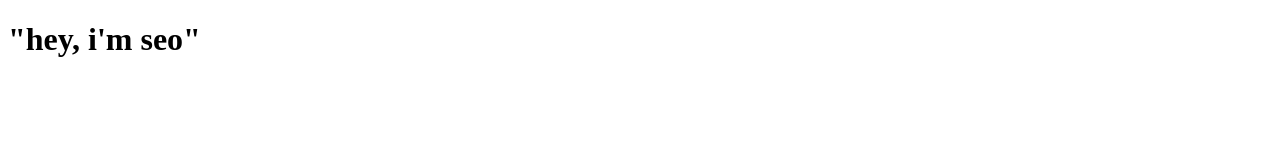
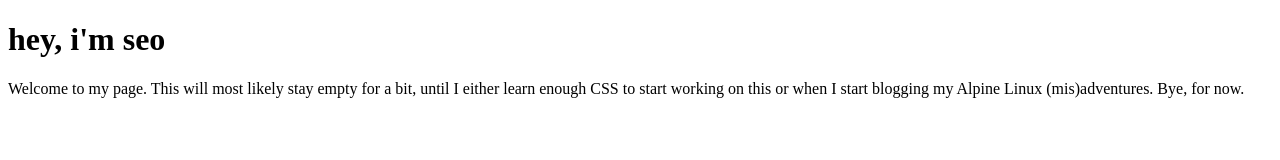
Before and after one commit to v0calize/v0calize.github.io, a plain HTML site: page index.html in a window 1280 px wide. Drawn offline with Linux system fonts and the light colour scheme.

Commit message:
Update index.html

```diff
--- a/index.html
+++ b/index.html
@@ -1,6 +1,8 @@
 <!DOCTYPE html>
 <html>
   <body>
-    <h1>"hey, i'm seo"</h1>
+    <h1>hey, i'm seo</h1>
+    <p>Welcome to my page. This will most likely stay empty for a bit, until I either learn enough CSS to start working on this or when I start blogging my Alpine Linux (mis)adventures.
+    Bye, for now.</p>
   </body>
 </html>
```
